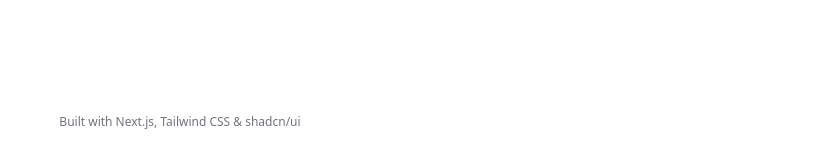
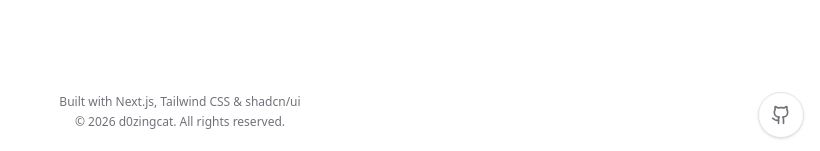
Before and after one commit to d0zingcat/kairos, a Next.js app: page / in a window 1280 px wide. Shown: the part 646-797 px from the top of the page, without its empty margins (460-1280 px from the left). Built offline with nearby package versions, Linux system fonts and the light colour scheme; no server answers.

Commit message:
feat: setup NEXT_PUBLIC_SITE_AUTHOR and github link fallback

```diff
--- a/src/app/layout.tsx
+++ b/src/app/layout.tsx
@@ -1,6 +1,7 @@
 import type { Metadata } from "next";
 import { Geist, Geist_Mono } from "next/font/google";
 import { ThemeProvider } from "@/components/theme/theme-provider";
+import { Github } from "lucide-react";
 import "./globals.css";
 
 const geistSans = Geist({
@@ -49,7 +50,18 @@ export default function RootLayout({
       <body
         className={`${geistSans.variable} ${geistMono.variable} antialiased`}
       >
-        <ThemeProvider>{children}</ThemeProvider>
+        <ThemeProvider>
+          {children}
+          <a
+            href={process.env.NEXT_PUBLIC_GITHUB_URL || "https://github.com/d0zingcat/kairos"}
+            target="_blank"
+            rel="noreferrer"
+            className="fixed bottom-4 right-4 z-50 p-3 bg-background border rounded-full shadow-sm hover:shadow-md transition-all text-muted-foreground hover:text-foreground"
+            aria-label="GitHub Repository"
+          >
+            <Github className="w-5 h-5" />
+          </a>
+        </ThemeProvider>
       </body>
     </html>
   );
--- a/src/app/page.tsx
+++ b/src/app/page.tsx
@@ -69,7 +69,8 @@ export default function Home() {
 
       {/* Footer */}
       <footer className="py-6 text-center text-xs text-muted-foreground">
-        Built with Next.js, Tailwind CSS &amp; shadcn/ui
+        <p>Built with Next.js, Tailwind CSS &amp; shadcn/ui</p>
+        <p className="mt-1">&copy; {new Date().getFullYear()} {process.env.NEXT_PUBLIC_SITE_AUTHOR || "d0zingcat"}. All rights reserved.</p>
       </footer>
     </div>
   )
--- a/src/components/heatmap/activity-heatmap.tsx
+++ b/src/components/heatmap/activity-heatmap.tsx
@@ -3,7 +3,6 @@
 import { ActivityCalendar } from "react-activity-calendar"
 import type { ThemeInput } from "react-activity-calendar"
 import { Tooltip as ReactTooltip } from "react-tooltip"
-import { useThemeMode } from "@/components/theme/theme-provider"
 import "react-tooltip/dist/react-tooltip.css"
 
 interface ActivityDay {
@@ -90,8 +89,7 @@ function generateRollingYearData(data: ActivityDay[]): ActivityDay[] {
 
 export function ActivityHeatmap({ data }: ActivityHeatmapProps) {
   const fullData = generateRollingYearData(data)
-  const { resolvedTheme } = useThemeMode()
-  const legendColors = resolvedTheme === "dark" ? kairosTheme.dark : kairosTheme.light
+  const legendColors = kairosTheme.light
 
   return (
     <div className="overflow-x-auto rounded-xl border border-border/60 bg-card/60 p-4 sm:p-6">
@@ -118,7 +116,7 @@ export function ActivityHeatmap({ data }: ActivityHeatmapProps) {
       <ActivityCalendar
         data={fullData}
         theme={kairosTheme}
-        colorScheme={resolvedTheme}
+        colorScheme="light"
         blockSize={12}
         blockMargin={3}
         blockRadius={3}
```
Also changed, not shown: 1 other file (tests, documents, lock files or other folders). Lines whose indentation alone changed are shown as unchanged.
